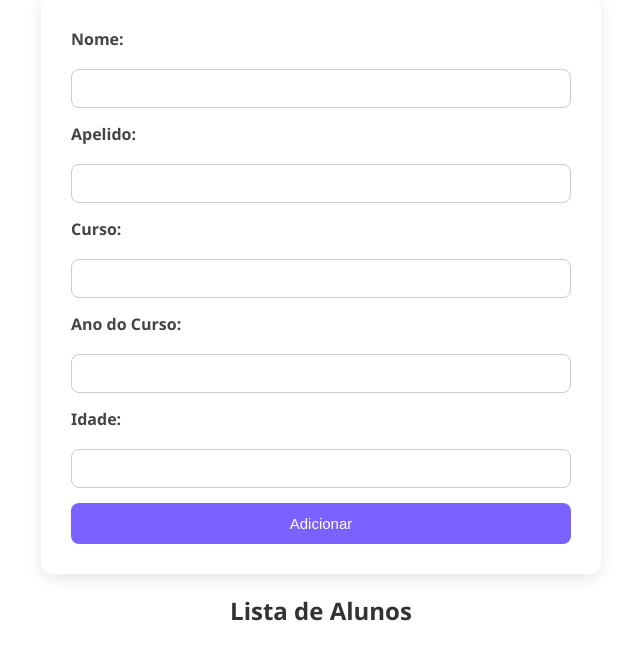
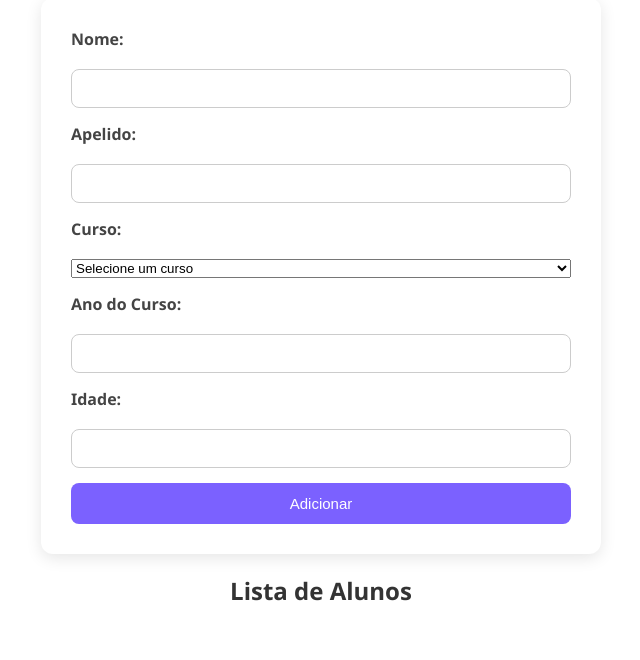
Before and after one commit to santosjoanita/TWT1RESTPAPI-santosjoanita, a plain HTML site: page frontend/index.html in a window 1280 px wide. Shown: the part 126-786 px from the top of the page, without its empty margins (319-959 px from the left). Drawn offline with Linux system fonts and the light colour scheme; no server answers.

Commit message:
dropdown menu

```diff
--- a/frontend/index.html
+++ b/frontend/index.html
@@ -20,7 +20,10 @@
     <input type="text" id="apelido" required />
 
     <label for="curso">Curso:</label>
-    <input type="text" id="curso" required />
+    <select id="curso" required>
+      <option value="">Selecione um curso</option>
+      <!-- opções serão preenchidas pelo JS -->
+    </select>
 
     <label for="anoCurso">Ano do Curso:</label>
     <input type="number" id="anoCurso" min="1" max="10" required />
@@ -32,6 +35,8 @@
     <button type="button" id="cancel-edit" style="display:none;">Cancelar</button>
   </form>
 
+  <div id="success-message" style="display:none; color: #5c388e; background: #e8f5e9; border: 1px solid #c8e6c9; padding: 10px 18px; border-radius: 7px; margin-top: 18px; text-align: center; font-size: 16px; font-weight: 500;"></div>
+
   <h2>Lista de Alunos</h2>
   <ul id="alunos-list"></ul>
 
--- a/frontend/script.js
+++ b/frontend/script.js
@@ -130,6 +130,11 @@ form.addEventListener('submit', async (e) => {
       });
       if (!res.ok) throw new Error('Erro ao adicionar aluno');
       form.reset();
+      // Show success message
+      const msg = document.getElementById('success-message');
+      msg.textContent = 'Aluno adicionado com sucesso';
+      msg.style.display = 'block';
+      setTimeout(() => { msg.style.display = 'none'; }, 2500);
     }
     fetchAlunos();
   } catch (error) {
@@ -158,4 +163,22 @@ async function deleteAluno(id) {
   }
 }
 
+// Preencher dropdown de cursos
+async function preencherCursos() {
+  try {
+    const res = await fetch('../mock-data/bdcursos.json');
+    const cursos = await res.json();
+    inputCurso.innerHTML = '<option value="">Selecione um curso</option>';
+    cursos.forEach(curso => {
+      const opt = document.createElement('option');
+      opt.value = curso.nomeDoCurso;
+      opt.textContent = curso.nomeDoCurso;
+      inputCurso.appendChild(opt);
+    });
+  } catch (e) {
+    console.error('Erro ao carregar cursos:', e);
+  }
+}
+
 fetchAlunos();
+preencherCursos();
```
